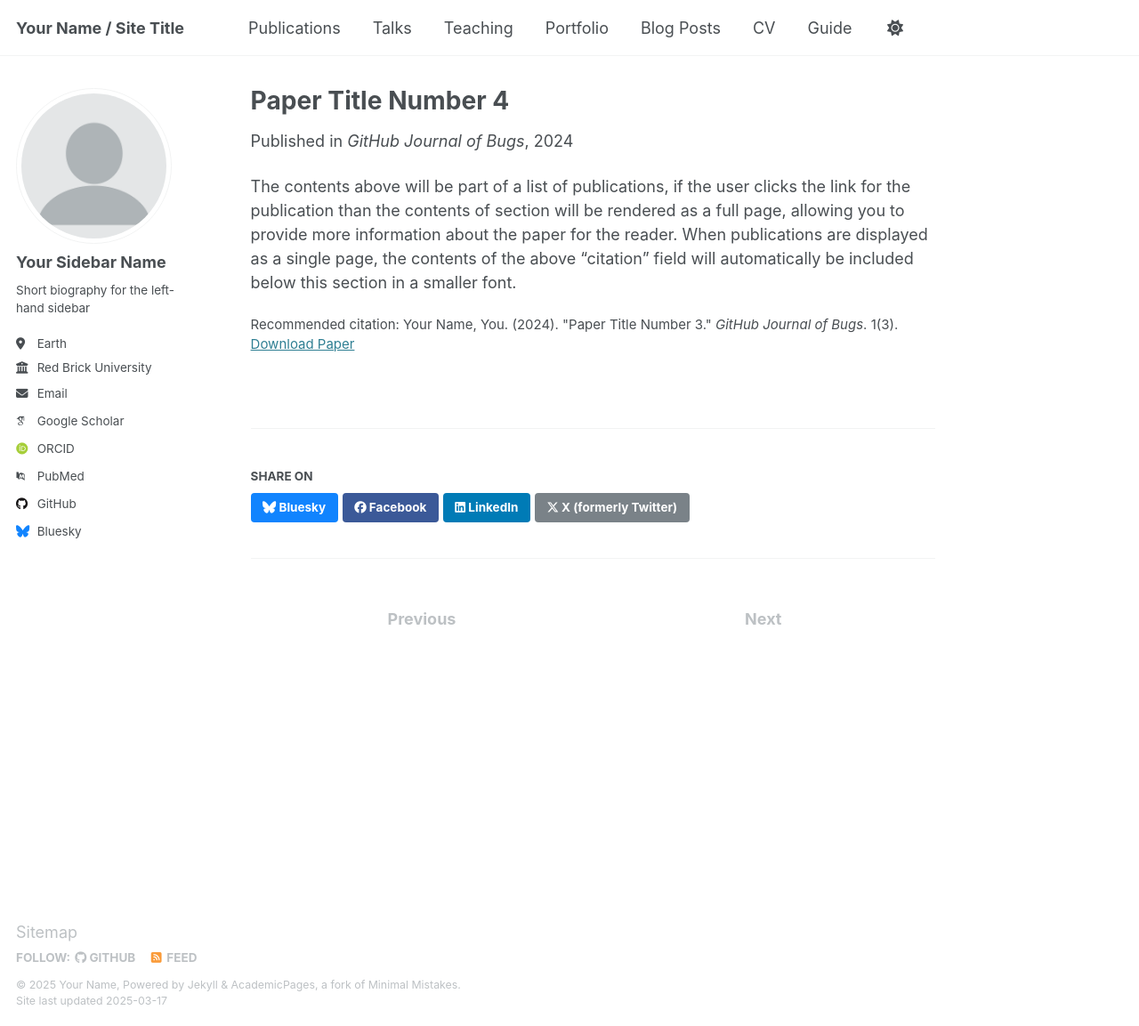
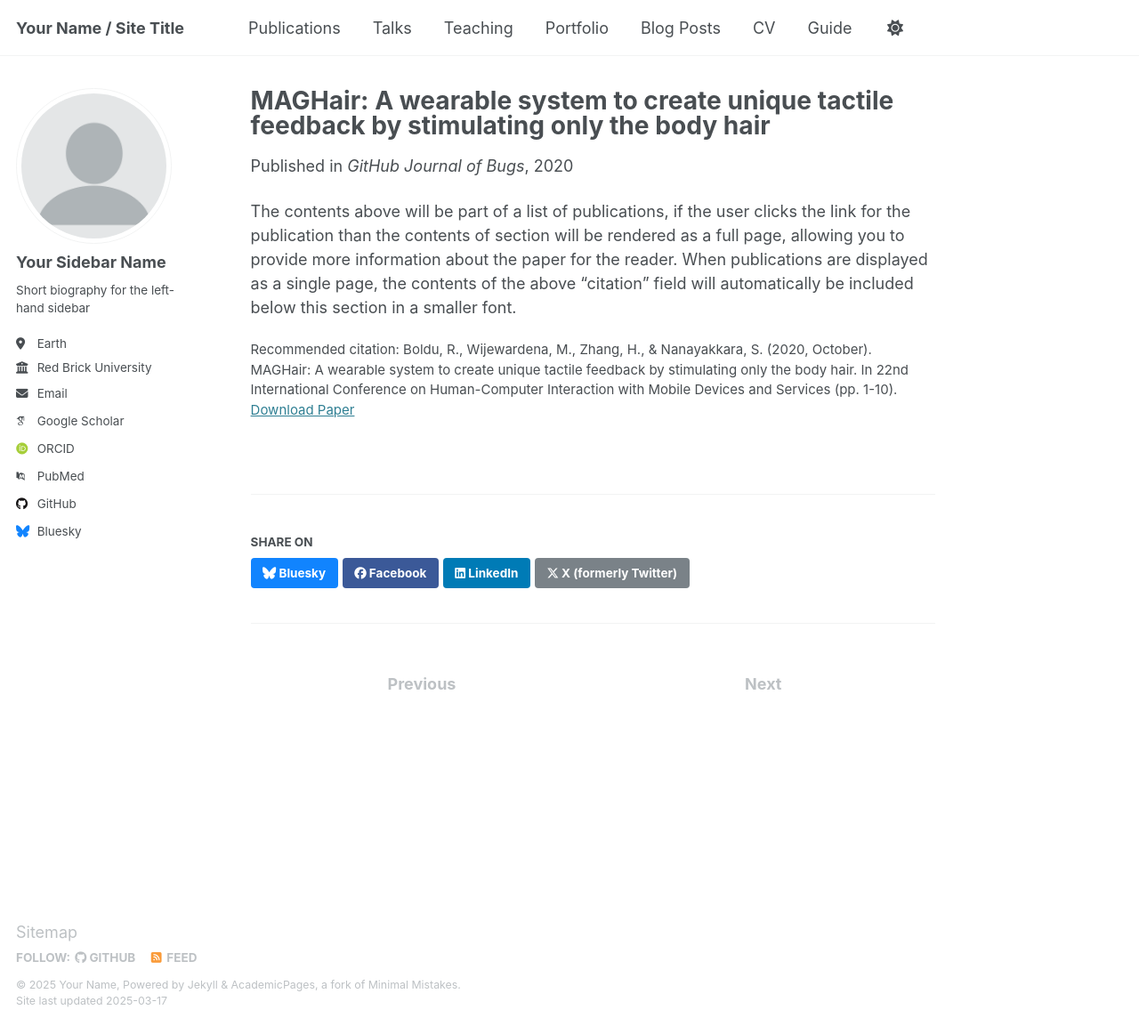
Before and after one commit to mevanwijewardena/mevanwijewardena.github.io, a Jekyll site: the page built from _publications/2024-02-17-paper-title-number-4.md, in a window 1280 px wide and 1153 px high. Shown: the whole window at 89% size. Built offline with Jekyll 4.4.1, drawn with Linux system fonts in a browser that asks for light colours; some web fonts are replaced.

Commit message:
Update 2024-02-17-paper-title-number-4.md

```diff
--- a/_publications/2024-02-17-paper-title-number-4.md
+++ b/_publications/2024-02-17-paper-title-number-4.md
@@ -1,13 +1,13 @@
 ---
-title: "Paper Title Number 4"
+title: "MAGHair: A wearable system to create unique tactile feedback by stimulating only the body hair"
 collection: publications
 category: conferences
 permalink: /publication/2024-02-17-paper-title-number-4
-excerpt: 'This paper is about fixing template issue #693.'
-date: 2024-02-17
+excerpt: 'This paper is about a novel wearable technique that provides subtle haptic sensation by stimulating the body hair without touching the skin.'
+date: 2020-10-05
 venue: 'GitHub Journal of Bugs'
 paperurl: 'http://academicpages.github.io/files/paper3.pdf'
-citation: 'Your Name, You. (2024). &quot;Paper Title Number 3.&quot; <i>GitHub Journal of Bugs</i>. 1(3).'
+citation: 'Boldu, R., Wijewardena, M., Zhang, H., & Nanayakkara, S. (2020, October). MAGHair: A wearable system to create unique tactile feedback by stimulating only the body hair. In 22nd International Conference on Human-Computer Interaction with Mobile Devices and Services (pp. 1-10).'
 ---
 
 The contents above will be part of a list of publications, if the user clicks the link for the publication than the contents of section will be rendered as a full page, allowing you to provide more information about the paper for the reader. When publications are displayed as a single page, the contents of the above "citation" field will automatically be included below this section in a smaller font.
```
